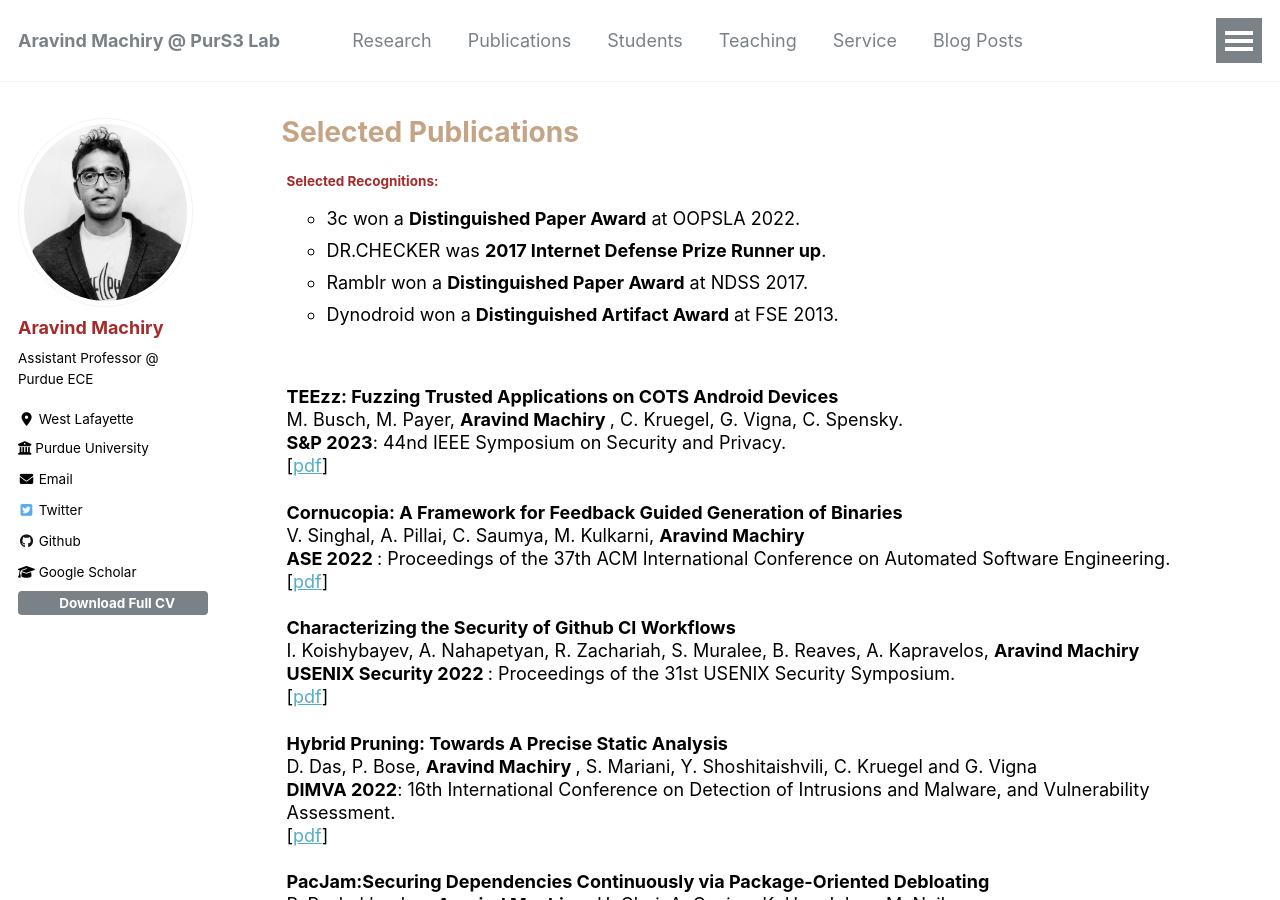
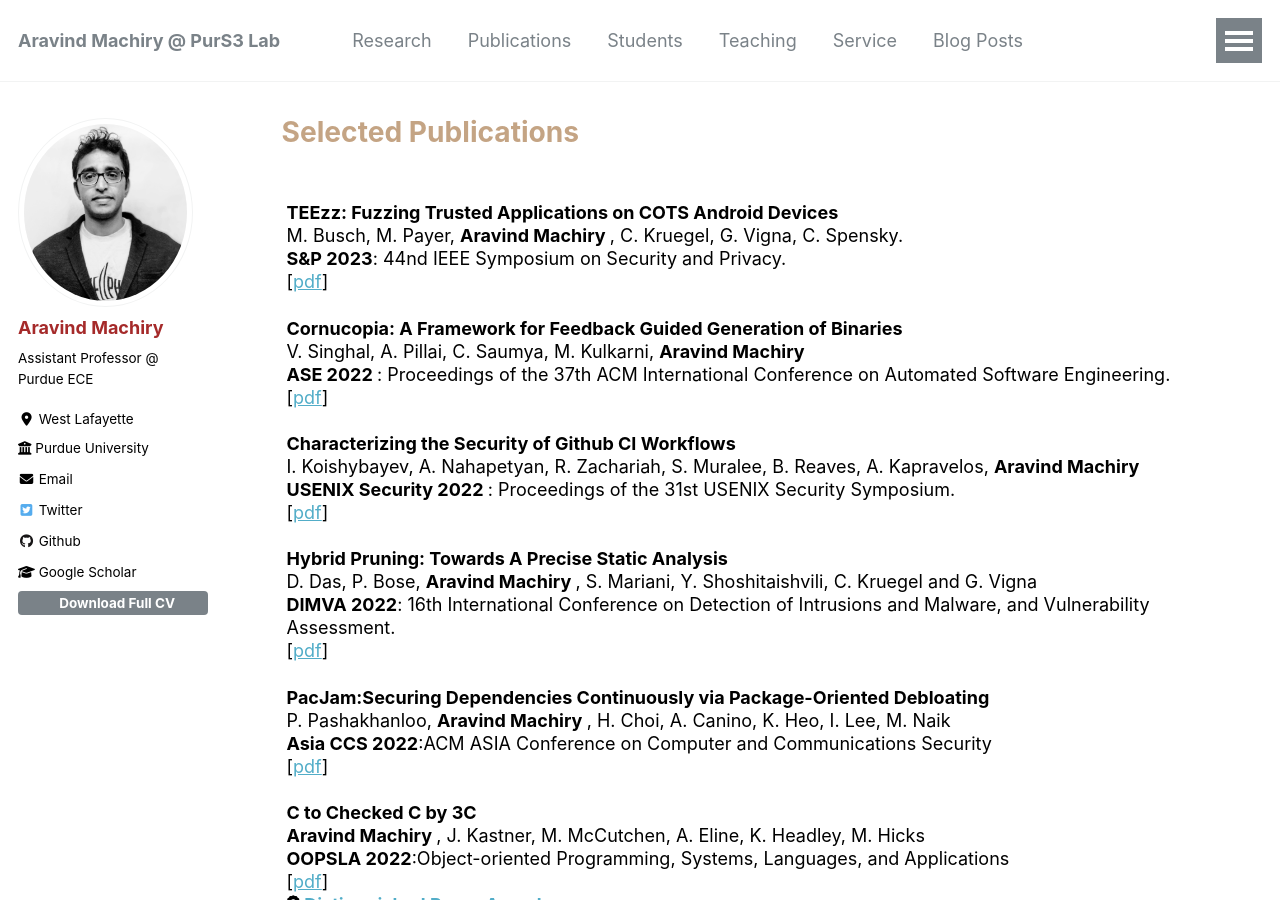
Before and after one commit to Machiry/machiry.github.io, a Jekyll site: the page built from _publications/index.html, in a window 1280 px wide and 900 px high. Built offline with Jekyll 4.4.1, drawn with Linux system fonts in a browser that asks for light colours; nearby versions of some CDN libraries.

Commit message:
Adding more files

```diff
--- a/_publications/index.html
+++ b/_publications/index.html
@@ -6,14 +6,6 @@ author_profile: true
 ---
 <div class="cv">
     <script src="https://kit.fontawesome.com/a076d05399.js"></script>
-
-	<h4> <strong>Selected Recognitions:</strong> </h4>
-	<ul style="list-style-type:circle">
-	  <li>3c won a <b>Distinguished Paper Award</b> at OOPSLA 2022.</li>
-      <li>DR.CHECKER was <b>2017 Internet Defense Prize Runner up</b>.</li>
-      <li>Ramblr won a <b>Distinguished Paper Award</b> at NDSS 2017.</li>
-      <li>Dynodroid won a <b>Distinguished Artifact Award</b> at FSE 2013.</li>
-    </ul>
 
     <br/>
 	<p>
@@ -270,7 +262,8 @@ Checked C.</strong><br>
 	<b>Aravind Machiry</b>, Rohan Tahiliani, Mayur Naik.<br>
 	<b> FSE 2013 </b>: ACM Symposium on Foundations of Software Engineering. <br>
 	[<a href="/files/dd.pdf">pdf</a>]<br>
-	<strong><i class="fas fa-award"></i> Distinguished Artifact Award.</strong>
+	<strong><i class="fas fa-award"></i> Distinguished Artifact Award.</strong><br>
+	<strong><i class="fas fa-award"></i><a href="https://2023.esec-fse.org/info/awards#test-of-time-award-winning-paper-from-esecfse-2013"> Test of Time Award.</a></strong>
 	</p>
 
 </div>
--- a/students/index.html
+++ b/students/index.html
@@ -14,12 +14,14 @@ author_profile: true
 		<li><a href="https://www.linkedin.com/in/arun-b-093693148?trk=public_profile_samename-profile">Arun Bhattar (2022 - Present)</a></li>
 		<li><a href="https://www.linkedin.com/in/connor-glosner-709923177">Connor Glosner (2022 - Present)</a></li>
 		<li><a href="https://szsam.github.io/">Mingjie Shen (2023 - Present)</a></li>
-		<li><a href="https://www.linkedin.com/in/siddharthmuralee-a59977129/">Siddharth Muralee (2021 - )</a></li>
+		<li><a href="https://www.linkedin.com/in/ritvik-tanksalkar-322110168/?originalSubdomain=in">Sai Ritvik Tanksalkar (2023 - Present)</a></li>
+		<li><a href="https://www.linkedin.com/in/siddharthmuralee-a59977129/">Siddharth Muralee (2021 - Present)</a></li>
+		<li><a href="https://www.linkedin.com/in/theshank">Shashank Sharma (2024 - Present)</a></li>
+		<li><a href="https://www.linkedin.com/in/souragc/?trk=public_profile_browsemap&originalSubdomain=in">Sourag Cherupattamoolayil (2023 - Present)</a></li>
 	</ul>
 	<h2> M.S Students: </h2>
 	<ul>
 		<li><a href="https://www.linkedin.com/in/srinivasan-jayashree?trk=public_profile_browsemap">Jayashree Srinivasan (2022 - Present)</a></li>
-		<li><a href="https://www.linkedin.com/in/theshank">Shashank Sharma (2022 - Present)</a></li>
 	</ul>
 	<h2> Undergraduate Students: </h2>
 	<ul>
```
Also changed, not shown: _pages/about.md (+3 -3 lines), _pages/research.md (+3 -3 lines), _teaching/2022-fall.md (+1 -1 lines), 3 other files.
